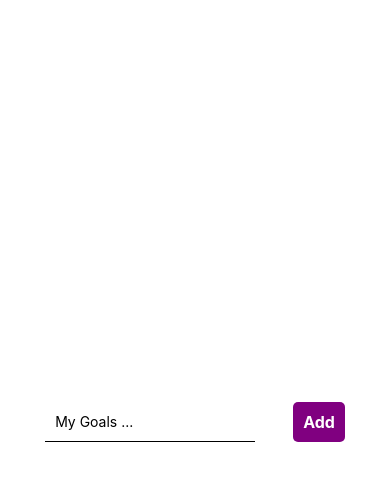
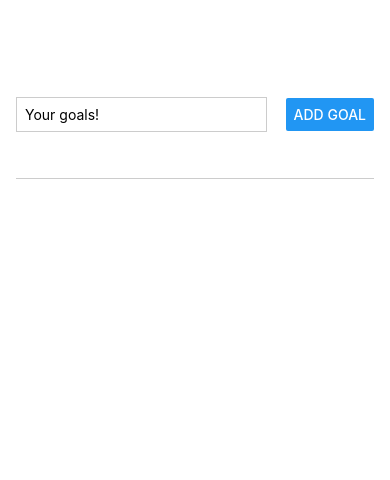
Before and after one commit to mazenadel19/React-Native-The-Practical-Guide, a React Native app: screen / in a window 390 px wide. Shown: the top 480 px of the page. Built offline with nearby package versions, Linux system fonts and the light colour scheme.

Commit message:
WIP: Goals App

```diff
--- a/App.js
+++ b/App.js
@@ -1,91 +1,73 @@
 import { useState } from "react";
-import {
-  StyleSheet,
-  Text,
-  TextInput,
-  TouchableOpacity,
-  View,
-} from "react-native";
+import { Button, FlatList, StyleSheet, Text, TextInput, View } from "react-native";
 
 export default function App() {
+  const [text, setText] = useState("");
   const [myList, setMyList] = useState([]);
-  const [text, setText] = useState("");
 
-  const handlePress = () => {
-    setMyList((prevList) => [...prevList, text]);
-    setText("");
-  };
+  function changeHandler(enteredText) {
+    setText(enteredText);
+  }
+
+  function pressHandler() {
+    setMyList((state) => [...state, { text, id: Math.random().toString() }]);
+  }
 
   return (
-    <View style={app.container}>
-      <View style={app.inputContainer}>
-        <TextInput
-          style={app.input}
-          placeholder='My Goals ...'
-          onChangeText={(text) => setText(text)}
-          value={text}
+    <View style={styles.appContainer}>
+      <View style={styles.inputContainer}>
+        <TextInput style={styles.textInput} placeholder='Your goals!' onChangeText={changeHandler} />
+        <Button title='Add Goal' onPress={pressHandler} />
+      </View>
+      <View style={styles.listContainer}>
+        <FlatList
+          data={myList}
+          renderItem={(itemData) => {
+            return (
+              <View style={styles.listItem}>
+                <Text style={styles.listText}>{itemData.item.text}</Text>
+                keyExtractor={(item) => item.id}
+              </View>
+            );
+          }}
         />
-        <TouchableOpacity style={app.button} title='Add' onPress={handlePress}>
-          <Text style={app.title}>Add</Text>
-        </TouchableOpacity>
-      </View>
-      <View>
-        {myList.map((e) => (
-          <View key={e} style={app.listItem}>
-            <View style={app.bulletPoint}></View>
-            <Text style={app.itemText}>{e}</Text>
-          </View>
-        ))}
       </View>
     </View>
   );
 }
 
-const app = StyleSheet.create({
-  container: {
-    padding: 10,
+const styles = StyleSheet.create({
+  appContainer: {
     flex: 1,
-    backgroundColor: "#fff",
-    alignItems: "center",
-    justifyContent: "center",
+    paddingTop: 50,
+    paddingHorizontal: 16,
   },
   inputContainer: {
+    flex: 1,
     flexDirection: "row",
     justifyContent: "space-between",
     alignItems: "center",
-    display: "flex",
-    gap: 10,
+    marginBottom: 24,
+    borderBottomWidth: 1,
+    borderBottomColor: "#cccccc",
   },
-  input: {
+  textInput: {
+    borderWidth: 1,
+    borderColor: "#cccccc",
     width: "70%",
-    height: 40,
-    borderBottomWidth: 1,
-    padding: 10,
+    marginRight: 8,
+    padding: 8,
   },
-  button: {
-    backgroundColor: "purple",
-    padding: 10,
-    borderRadius: 5,
-    alignItems: "center",
-  },
-  title: {
-    fontSize: 16,
-    color: "#FFFFFF",
-    fontWeight: "bold",
+  listContainer: {
+    flex: 5,
   },
   listItem: {
-    flexDirection: "row",
-    alignItems: "center",
-    margin: 5,
+    margin: 8,
+    padding: 8,
+    borderRadius: 6,
+    backgroundColor: "#5e0acc",
   },
-  bulletPoint: {
-    width: 6,
-    height: 6,
-    borderRadius: 3,
-    backgroundColor: "black",
-    marginRight: 5,
-  },
-  itemText: {
-    fontSize: 16,
+  listText: {
+    color: "white",
   },
 });
```
Also changed, not shown: package.json (+5 -4 lines), .eslintrc.js, 2 other files (tests, documents, lock files or other folders).
